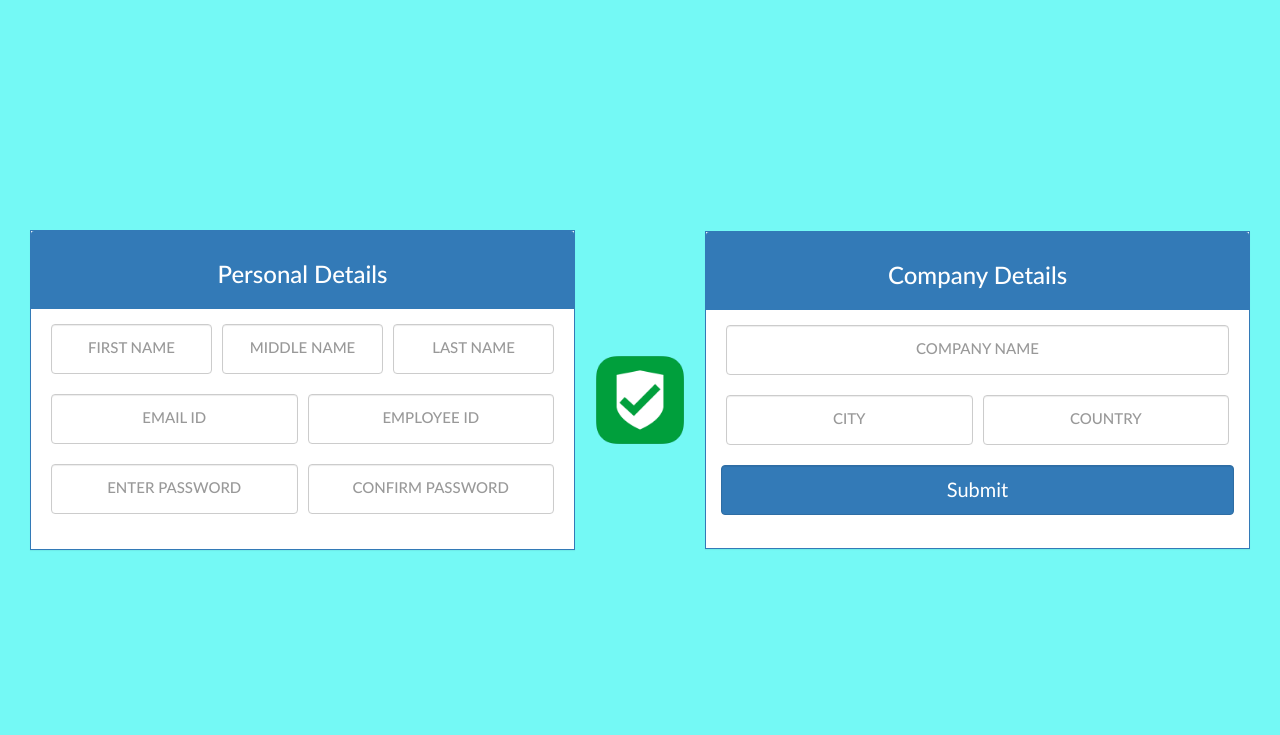
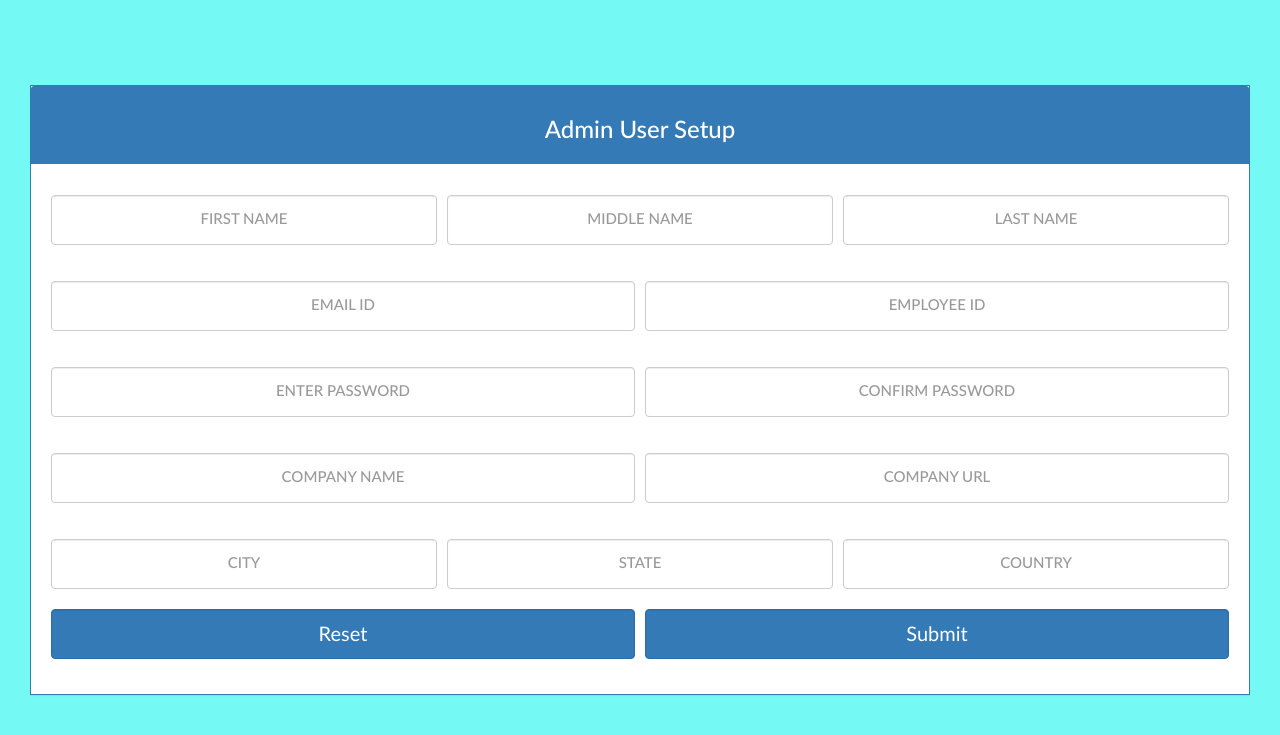
Before and after one commit to hardiksinghnegi/CloudServer, a CodeIgniter app: page /database/ in a window 1280 px wide. Shown: the top 735 px of the page. Run offline with CodeIgniter, Linux system fonts and the light colour scheme; data that the repository does not hold is empty.

Commit message:
Add basic form validation

```diff
--- a/application/views/admin_view.php
+++ b/application/views/admin_view.php
@@ -14,6 +14,7 @@ defined('BASEPATH') OR exit('No direct script access allowed');
     <?= link_tag('assets/css/bootstrap.css')?>
 	<?= link_tag('assets/css/onboarding.css')?>
 	<script src="<?= base_url('assets/js/jquery.min.js') ?>"></script>
+	<script src="<?= base_url('assets/js/jquery.validate.js') ?>"></script>
 	<script src="<?= base_url('assets/js/bootstrap.js') ?>"></script>
 
 </head>
@@ -22,29 +23,52 @@ defined('BASEPATH') OR exit('No direct script access allowed');
 
 	<div class="container-fluid">
 
-
-		<div class="col-md-6 text-center">
+		<div class="col-md-12 text-center">
 			<div class="panel panel-primary">
-				<div class="panel-heading"><h3>Personal Details</h3></div>
+				<div class="panel-heading"><h3>Admin User Setup</h3></div>
 				<div class="panel-body">
 					<?php echo form_open(base_url().'home/onboarding',array('id' => 'companyDetail')); ?>
 					<div class="panel-form">
 
-							<input type="text" class="form-control panel-input" name="firstName" id="inputFirst" placeholder="First Name" autocomplete="off" style="height:50px" >
+						<label id="inputfirst-error" class="col-md-4 validate" for="inputFirst"></label>
+						<label id="inputmiddle-error" class="col-md-4"></label>
+						<label id="inputlast-error" class="col-md-4" for="inputLast"></label>
 
-							<input type="text" class="form-control panel-input" name="middleName" id="inputMiddle" placeholder="Middle Name" autocomplete="off" style="height:50px" >
+					</div>
 
-							<input type="text" class="form-control panel-input" name="lastName" id="inputLast" placeholder="Last Name" autocomplete="off" style="height:50px" >
+					<div class="panel-form">
+
+							<input type="text" class="form-control panel-input" name="firstName" id="inputFirst" placeholder="First Name" style="height:50px" maxlength="20">
+
+							<input type="text" class="form-control panel-input" name="middleName" id="inputMiddle" placeholder="Middle Name" autocomplete="on" style="height:50px" maxlength="20">
+
+							<input type="text" class="form-control panel-input" name="lastName" id="inputLast" placeholder="Last Name" autocomplete="on" style="height:50px" maxlength="20">
 
 
 					</div>
 
 					<div class="panel-form">
 
-							<input type="text" class="form-control panel-input" name="txtEmail" id="inputEmail" placeholder="Email ID" autocomplete="off" style="height:50px" >
+						<label id="inputemail-error" class="col-md-6" for="inputEmail"></label>
+
+						<label id="inputid-error" class="col-md-6" for="inputId"></label>
+
+					</div>
+
+					<div class="panel-form">
+
+							<input type="email" class="form-control panel-input" name="txtEmail" id="inputEmail" placeholder="Email ID" autocomplete="off" style="height:50px" >
 
 							<input type="text" class="form-control panel-input" name="txtId" id="inputId" placeholder="Employee ID" autocomplete="off" style="height:50px" >
 
+
+					</div>
+
+					<div class="panel-form">
+
+						<label id="inputpwd-error" class="col-md-6" for="inputPwd"></label>
+
+						<label id="inputconfirm-error" class="col-md-6" for="inputConfirm"></label>
 
 					</div>
 
@@ -54,46 +78,158 @@ defined('BASEPATH') OR exit('No direct script access allowed');
 
 							<input type="password" class="form-control panel-input" name="txtConfirm" id="inputConfirm" placeholder="Confirm Password" autocomplete="off" style="height:50px" >
 
+					</div>
+
+					<div class="panel-form">
+
+						<label id="inputcompany-error" class="col-md-6" for="inputPwd"></label>
+
+						<label id="inputurl-error" class="col-md-6" for="inputUrl"></label>
 
 					</div>
+
+					<div class="panel-form">
+						 <input type="text" class="form-control panel-input" name="txtCompany" id="inputCompany" placeholder="Company Name" autocomplete="on" style="height:50px">
+						 <input type="url" class="form-control panel-input" name="txtUrl" id="inputUrl" placeholder="Company URL" autocomplete="on" style="height:50px">
+
+					</div>
+
+					<div class="panel-form">
+
+						<label id="inputcity-error" class="col-md-4" for="inputCity"></label>
+						<label id="inputstate-error" class="col-md-4" for="inputState"></label>
+						<label id="inputcountry-error" class="col-md-4" for="inputCountry"></label>
+
+					</div>
+
+					<div class="panel-form">
+						 <input type="text" class="form-control panel-input" name="txtCity" id="inputCity" placeholder="City" autocomplete="on" style="height:50px">
+						  <input type="text" class="form-control panel-input" name="txtState" id="inputState" placeholder="State" autocomplete="on" style="height:50px" >
+						 <input type="text" class="form-control panel-input" name="txtCountry" id="inputCountry" placeholder="Country" autocomplete="on" style="height:50px" >
+					</div>
+
+						<input type="hidden" id="onboardConfig" name="hideOnboard" value="1">
+
+					<div class="panel-form">
+						<input type="reset" id="submitBtn" name="" class="btn btn-primary btn-wide form-control panel-button panel-input" style="height:50px" value="Reset" >
+						<input type="Submit" id="submitBtn" name="" class="btn btn-primary btn-wide form-control panel-button panel-input" style="height:50px" value="Submit" >
+					</div>
+					<?php echo form_close();?>
 
 				</div>
 			</div>
 		</div>
-		<img class="img-responsive" width="100px" src="<?php echo base_url('/imgs/icons/servTitle.png')?>">
-		<div class="col-md-6 text-center">
-			<div class="panel panel-primary">
-				<div class="panel-heading"><h3>Company Details</h3></div>
-				<div class="panel-body">
-					<div class="panel-form">
-						 <input type="text" class="form-control panel-input" name="txtCompany" id="inputCompany" placeholder="Company Name" autocomplete="off" style="height:50px">
-						 <!-- <input type="button" id="submitBtn" name="" class="btn btn-primary btn-wide" value="Submit" > -->
-					</div>
-
-					<div class="panel-form">
-						 <input type="text" class="form-control panel-input" name="txtCity" id="inputCity" placeholder="City" autocomplete="off" style="height:50px">
-						 <input type="text" class="form-control panel-input" name="txtCountry" id="inputCity" placeholder="Country" autocomplete="off" style="height:50px">
-					</div>
-
-					<!-- <div class="panel-form"> -->
-						<input type="hidden" id="onboardConfig" name="hideOnboard" value="1">
-						<input type="Submit" id="submitBtn" name="" class="btn btn-primary btn-wide form-control panel-button" style="height:50px" value="Submit" >
-					<!-- </div> -->
-					<?php echo form_close();?>
-				</div>
-			</div>
-		</div>
-
 
 	</div>
 
 </body>
 
 <script type="text/javascript">
-	$("#submitBtn").click(function(){
-		// $('#userDetail').submit();
-		$('#companyDetail').submit();
-	});
+
+  $(document).ready(function(){
+    $("#companyDetail").validate({
+    		 errorPlacement: function(error, element) {
+    		 	// errorElement: 'label',
+     			// error.insertBefore($(element).parent('div'));
+     			if(element.attr("name")=="firstName")
+     				error.appendTo('#inputfirst-error');
+     			else if(element.attr("name")=="lastName")
+     				error.appendTo('#inputlast-error');
+     			else if(element.attr("name")=="txtEmail")
+     				error.appendTo('#inputemail-error');
+     			else if(element.attr("name")=="txtId")
+     				error.appendTo('#inputid-error');
+     			else if(element.attr("name")=="txtPassword")
+     				error.appendTo('#inputpwd-error');
+     			else if(element.attr("name")=="txtConfirm")
+     				error.appendTo('#inputconfirm-error');
+     			else if(element.attr("name")=="txtCompany")
+     				error.appendTo('#inputcompany-error');
+     			else if(element.attr("name")=="txtUrl")
+     				error.appendTo('#inputurl-error');
+     			else if(element.attr("name")=="txtCity")
+     				error.appendTo('#inputcity-error');
+     			else if(element.attr("name")=="txtState")
+     				error.appendTo('#inputstate-error');
+     			else if(element.attr("name")=="txtCountry")
+     				error.appendTo('#inputcountry-error');
+     			else
+     				error.insertAfter(element);
+  			 },
+           // to show validation if field is skipped
+           onfocusout: function(el) {
+            if (!this.checkable(el)){
+              this.element(el);
+            }
+            $(el).valid();
+          },
+          rules:{
+            firstName:{
+              required:true
+
+            },
+            lastName:{
+              required:true
+            },
+            txtEmail:{
+              required:true,
+              email:true
+            },
+            designation:{
+              required:true,
+              maxlength:50
+            },
+            txtPassword:{
+              required:true,
+              minlength:6,
+              pwcheck:true
+            },
+            txtConfirm:{
+              required:true,
+              equalTo:"#txtPassword"
+            },
+            txtCity:{
+              required:true
+            },
+            txtState:{
+            	required:true
+            },
+            txtCompany:{
+            	required:true
+            },
+            txtCountry:{
+            	required:true
+            },
+            txtUrl:{
+              required:true,
+              url:true
+            },
+            txtId:{
+            	required: true
+            }
+
+          },
+          messages:{
+            txtPassword:{
+              minlength:"Minimum length is 6",
+              pattern:"Password must contain lower case, upper case and symbol"
+            },
+            txtConfirm:{
+              equalTo:"Password must be same"
+            },
+            txtUrl:{
+              url:"Enter Appropriate Link"
+            }
+
+          },
+          submitHandler:function(form){
+            form.submit();
+            return false;
+          }
+        });
+
+  });
+
 </script>
 
 
--- a/assets/css/onboarding.css
+++ b/assets/css/onboarding.css
@@ -111,7 +111,11 @@ input { margin-bottom: 10px; }
 }
 
 .panel-button{
-	margin-bottom:18px;
+	margin-bottom:10px;
 	font-family: "Lato";
 	font-size : 20px;
 }
+
+select.error, textarea.error, input.error ,label.error{
+    color:#FF0000;
+}
```
